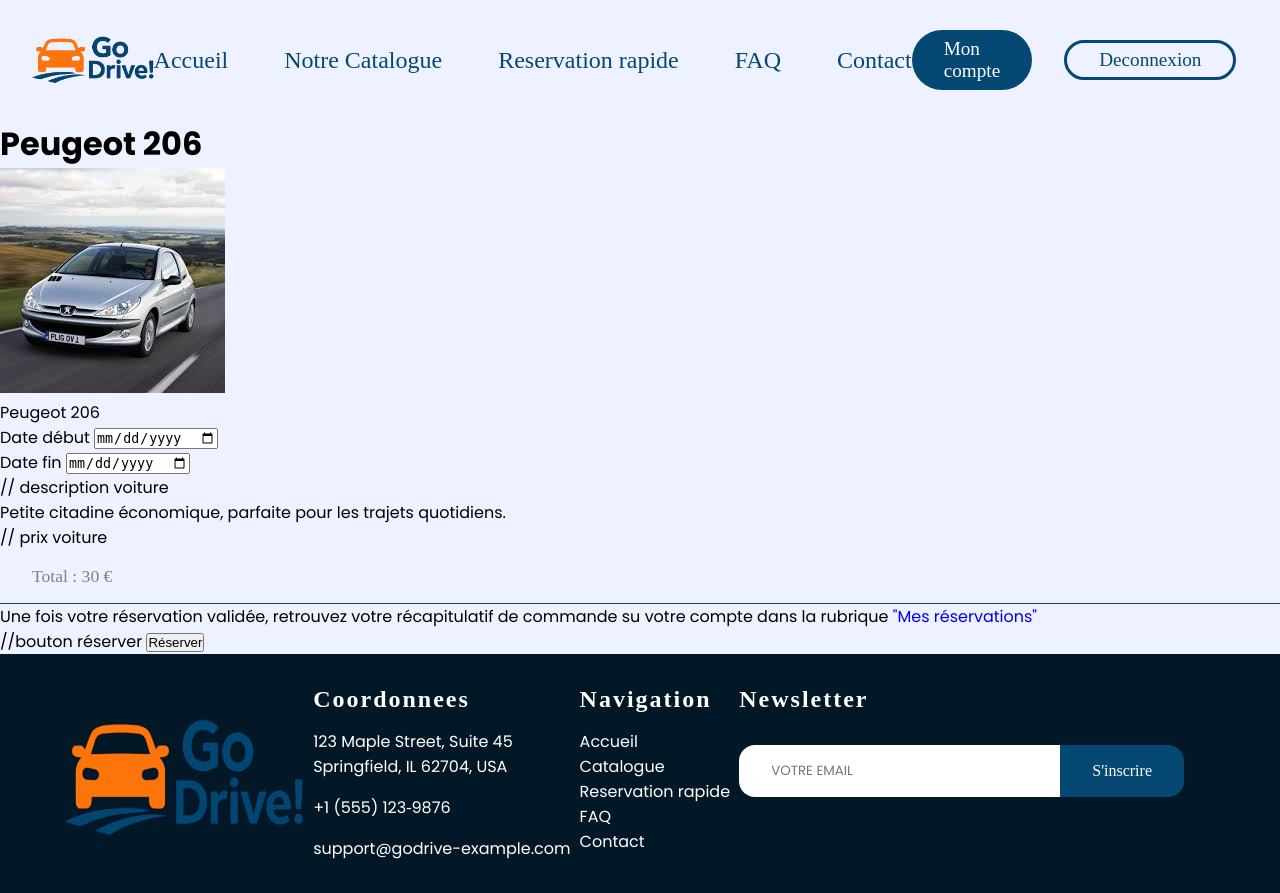
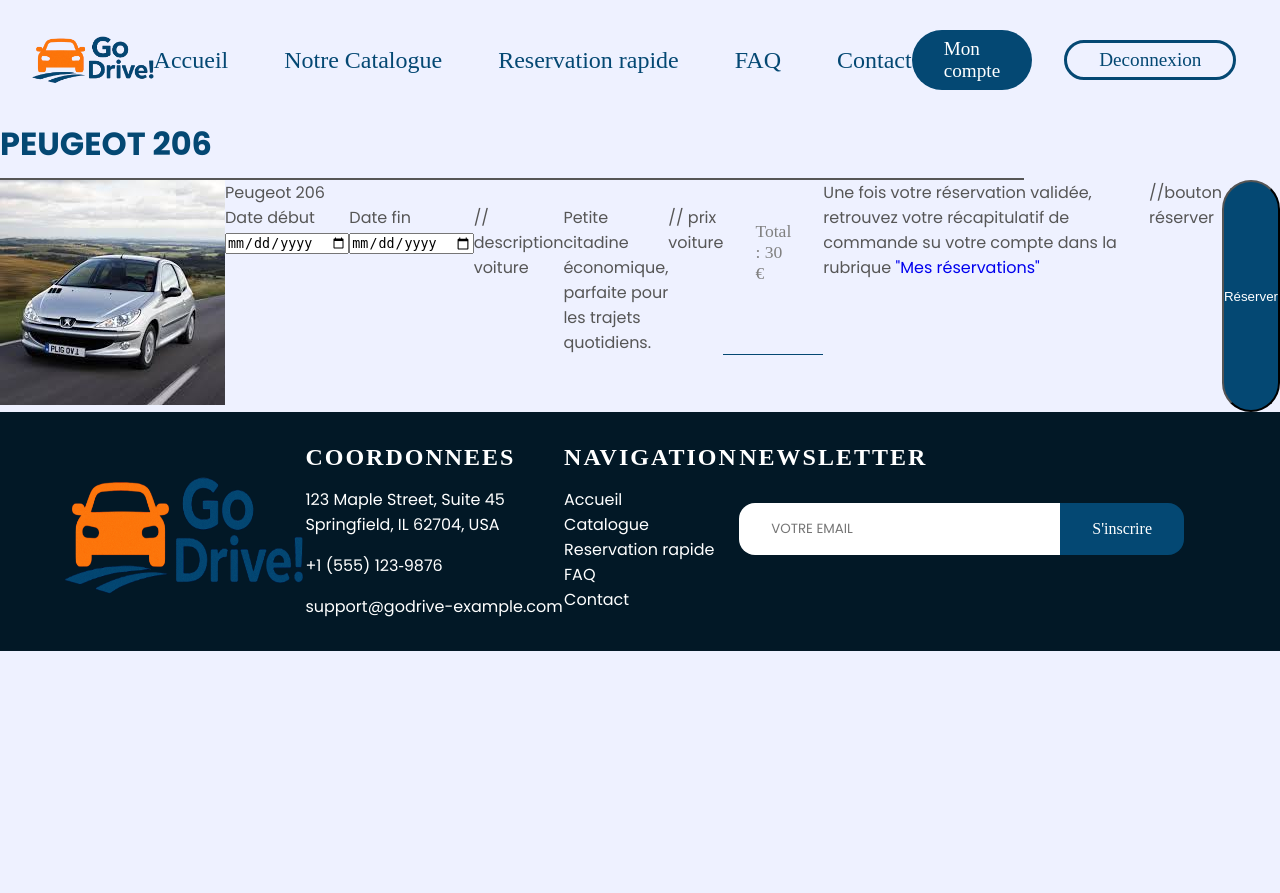
Before and after one commit to Sefora-HS/GoDrive, a PHP site: page /pages/produit.php?id=1 in a window 1280 px wide. After the commit the page ends 651 px from the top, so only its background shows below. Run offline with PHP 8.4, Linux system fonts and the light colour scheme; the visitor is signed in with stand-in values (Sample User, id 1); data comes from the database, SQL or seed files in the repository; some web fonts are replaced.

Commit message:
style.css

```diff
--- a/assets/css/style.css
+++ b/assets/css/style.css
@@ -10,6 +10,7 @@
     --bleu-fonce : #044873;
     --background : #eef1ff;
     --white : #ffffff;
+  --grey: #565656;
 }
 
 body {
@@ -19,6 +20,7 @@ body {
     display: flex;
     flex-direction: column;
     min-height: 100%;
+  color: var(--grey);
 }
 
 ul {
@@ -27,6 +29,28 @@ ul {
 
 a {
     text-decoration: none;
+}
+
+
+h1 {
+  color: var(--bleu-fonce);
+  text-transform: uppercase;
+
+}
+
+h1::after {
+  content: "";
+  display: block;
+  width: 80%;
+  height: 2px;
+  background: var(--grey);
+  margin-top: 10px;
+}
+
+
+h2{
+  color: var(--grey);
+  text-transform: uppercase;
 }
 
 
@@ -896,3 +920,12 @@ summary {
     padding: 1rem 3rem;
     letter-spacing: 1px;
 }
+
+.pill-btn {
+  background: var(--bleu-fonce);
+  color: var(--white);
+  border-radius: 60px;
+}
+
+.container-prod {
+  display: flex;
```
